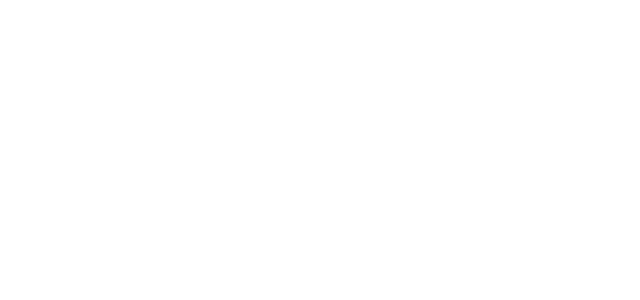
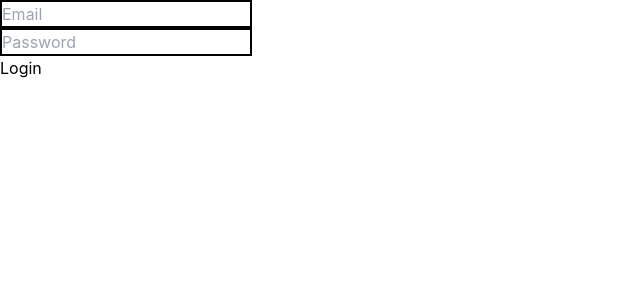
Before and after one commit to NavneethBhat/React-Practice2, a React (Create React App) app: page /login in a window 1280 px wide. Before the commit this address had no page. Shown: the top 300 px of the page, without its empty margins (0-640 px from the left). Built offline with nearby package versions, Linux system fonts and the light colour scheme.

Commit message:
11:05 Am

```diff
--- a/package.json
+++ b/package.json
@@ -3,6 +3,7 @@
   "version": "0.1.0",
   "private": true,
   "dependencies": {
+    "axios": "^1.7.9",
     "cra-template": "1.2.0",
     "react": "^19.0.0",
     "react-dom": "^19.0.0",
--- a/src/App.js
+++ b/src/App.js
@@ -9,6 +9,7 @@ import NoPage from './NoPage';
 import NewFile1 from './NewFile1';
 import Responsiveness from './Responsiveness';
 import CardList from './Cards';
+import Login from './Login';
 
 function App() {
   return (
@@ -38,6 +39,7 @@ function App() {
           <Route path='/newfile1' element={<NewFile1/>}/>
           <Route path='/cards' element={<CardList/>}/>
           <Route path='/responsiveness' element={<Responsiveness/>}/>
+          <Route path='/login' element={<Login/>}/>
       </Routes>
       </BrowserRouter>
     </div>
--- a/src/Cards.js
+++ b/src/Cards.js
@@ -4,15 +4,15 @@ const CardList = () => {
   const games = [
     'Uncharted 4',
     'Ghost of Tsushima',
-    'Call of Duty',
+    'RDR 2',
   ];
 
   return (
     <div className="flex justify-center items-center h-screen bg-black">
-      <div className="flex justify-center gap-4">
+      <div className="flex flex-wrap justify-center gap-4">
         {games.map((game) => (
-          <div className="w-64 bg-white rounded-lg p-4">
-            <h2 className="text-xl font-bold  text-gray-800 flex justify-center">{game}</h2>
+          <div className="w-64 h-28 bg-white rounded-lg p-4 flex justify-center items-center">
+            <h2 className="text-xl font-bold text-gray-800">{game}</h2>
           </div>
         ))}
       </div>
--- a/src/Layout.js
+++ b/src/Layout.js
@@ -33,6 +33,9 @@ const Layout=() =>  {
         <li>
         <Link to="/cards">Cards</Link>
         </li>
+        <li>
+        <Link to="/login">Login</Link>
+        </li>
       </ol>
     </nav>
 
--- /dev/null
+++ b/src/Login.js
@@ -0,0 +1,86 @@
+// import React, { useState } from 'react'
+// import axios from 'axios'
+
+// function Login()  {
+
+//     const [email,setEmail]=useState("")
+//     const [password,setPassword]=useState("")
+
+//         const handleLogin=async(e)=>{
+//             e.preventDefault()
+//         const PayLoad={
+//             email: email,
+//             password: password
+//         };
+//         try{
+//             const response=await axios.post(`https://reqres.in/api/login`,PayLoad);
+//             localStorage.setItem("Login",response.data.access_token);
+//             console.log("Success",response);
+//         }
+//         catch(error){
+//             console.log("Failed");
+//         }
+//         };
+
+
+//   return (
+//     <div>
+//             <input type='text' placeholder='email' name='email' value={value} className='border-2 border-black' onChange={(e) => setEmail(e.target.value)}></input>
+//             <input type='text' placeholder='password' name='password' value={value} className='border-2 border-black' onChange={(e) => setEmail(e.target.value)}></input>
+//             <button onClick={handleLogin} value={value} />
+//     </div>
+//   )
+// }
+
+// export default Login
+
+import React, { useState } from 'react';
+import axios from 'axios';
+
+function Login() {
+  const [email, setEmail] = useState("");
+  const [password, setPassword] = useState("");
+
+  const handleLogin = async (e) => {
+    e.preventDefault();
+
+    const payload = {
+      email: email,
+      password: password,
+    };
+
+    try {
+      const response = await axios.post(`https://reqres.in/api/login`, payload);
+      localStorage.setItem("Login", response.data.token); // Note: Correct key is 'token' for this API
+      console.log("Success", response);
+    } catch (error) {
+      console.error("Failed", error);
+    }
+  };
+
+  return (
+    <div>
+      <form onSubmit={handleLogin}>
+        <input
+          type="text"
+          placeholder="Email"
+          name="email"
+          value={email}
+          className="border-2 border-black"
+          onChange={(e) => setEmail(e.target.value)}
+        /><br/>
+        <input
+          type="password"
+          placeholder="Password"
+          name="password"
+          value={password}
+          className="border-2 border-black"
+          onChange={(e) => setPassword(e.target.value)}
+        /><br/>
+        <button onClick={handleLogin}>Login</button>
+      </form>
+    </div>
+  );
+}
+
+export default Login;
```
Also changed, not shown: 1 other file (tests, documents, lock files or other folders).
